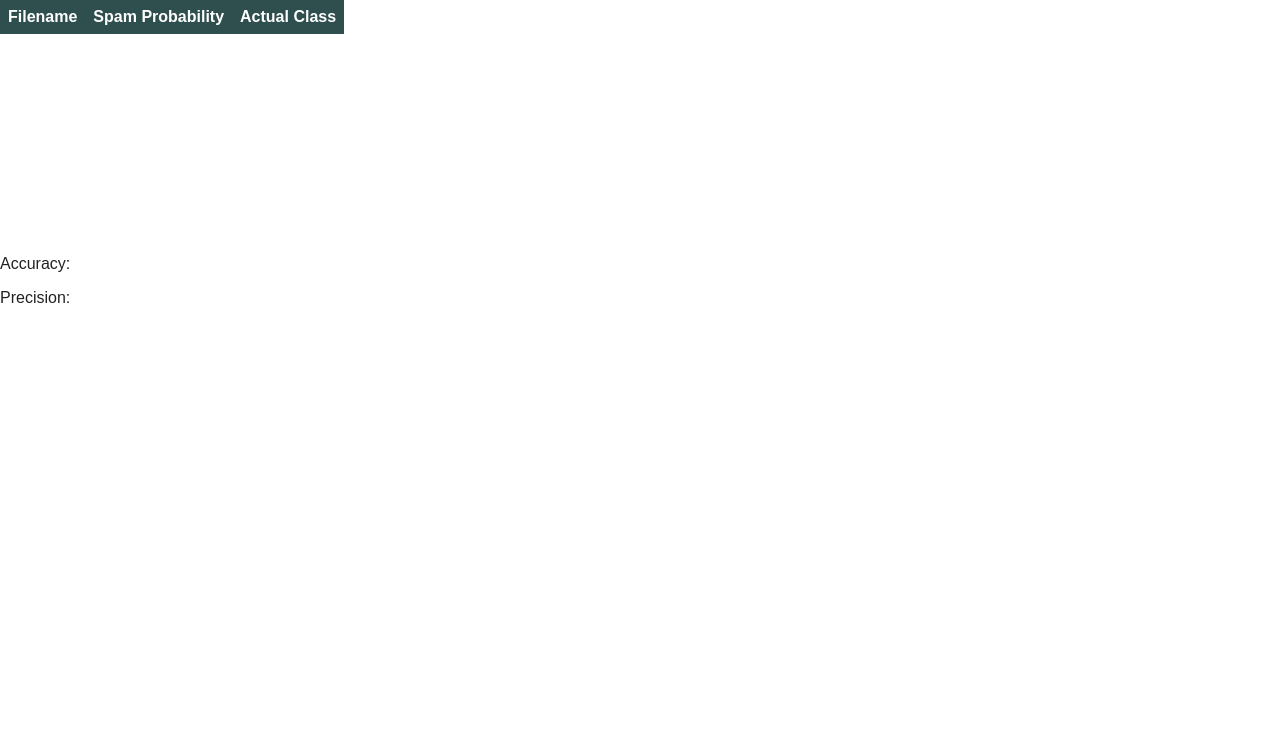
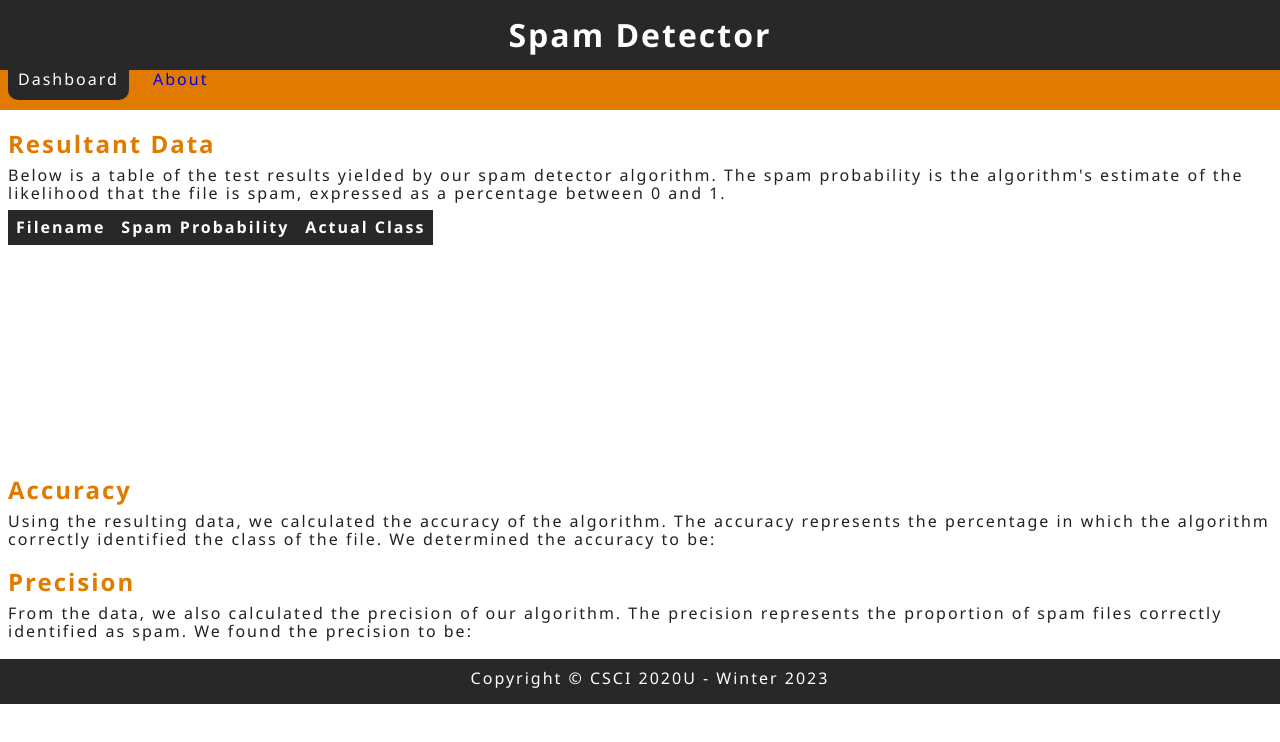
Before and after one commit to Anthony-Matheou/CSCI2020U-Assignment1, a website built with Parcel: page SpamDetectorClient/index.html in a window 1280 px wide. Built offline with nearby package versions, Linux system fonts and the light colour scheme; files whose address does not match are found by name.

Commit message:
Made the UI look nice

```diff
--- a/SpamDetectorClient/css/main.css
+++ b/SpamDetectorClient/css/main.css
@@ -14,13 +14,56 @@
 html {
   color: #222;
   font-size: 1em;
-  font: 1em sans-serif;
+  font-family: 'Segoe UI', Tahoma, Geneva, Verdana, sans-serif;
+  letter-spacing: 2px;
   line-height: 1.4;
+}
+
+.sidebar {
+  display: flex;
+  height: 40px;
+}
+
+.sidebar > .main-content {
+  flex: 1;
+  background-color: rgb(224, 123, 0);
+}
+
+a {
+  background-color: #f0f0f0;
+  padding: 10px;
+  margin-left: 8px;
+  border-radius: 10px;
+  text-decoration: none;
+}
+
+a:hover {
+  background-color:rgb(40, 40, 40);
+  color: #fff;
+}
+
+a.currentPage {
+  background-color: rgb(40, 40, 40);
+  color: #fff;
+}
+
+
+h2 {
+  margin-left: 8px;
+  margin-bottom: 8px;
+  color:rgb(224, 123, 0);
+}
+
+p1 {
+  margin-left: 8px;
+  position: relative;
+  display: flex;
 }
 
 .wrapper {
   position: relative;
   display: inline-block;
+  padding: 8px;
 }
 
 .scrollbar {
@@ -61,12 +104,43 @@ td {
 }
 
 th {
-  background-color: darkslategray;
+  background-color:rgb(40, 40, 40);
 }
 
 tr:nth-child(even) {
   background-color: #d4d4d4;
 }
+
+/* Style the header */
+header {
+  background-color: rgb(40, 40, 40);
+  color: #fff;
+  padding: 20px;
+  text-align: center;
+  position: relative;
+  height: 30px;
+}
+
+header h1 {
+	margin: 0;
+	position: absolute;
+	top: 50%;
+	left: 50%;
+	transform: translate(-50%, -50%);
+}
+
+/* Style the footer */
+footer {
+  background-color: rgb(40, 40, 40);
+	color: #fff;
+	padding: 10px;
+	text-align: center;
+	position: relative;
+	bottom: 0;
+	width: 100%;
+	height: 25px; /* Set the height to 50 pixels */
+}
+
 
 /*
  * Remove text-shadow in selection highlight:
--- a/SpamDetectorClient/index.html
+++ b/SpamDetectorClient/index.html
@@ -3,7 +3,7 @@
 
 <head>
   <meta charset="utf-8">
-  <title></title>
+  <title>Spam Detector</title>
   <meta name="description" content="">
   <meta name="viewport" content="width=device-width, initial-scale=1">
 
@@ -25,8 +25,23 @@
 </head>
 
 <body>
+  <header>
+    <h1>Spam Detector</h1>
+  </header>
+  <!-- Add your site or application content here -->
+  <div class="sidebar">
+    <div class="main-content">
+      <a href="index.html" class="currentPage">Dashboard</a>
+      <a href="about.html">About</a>
 
-  <!-- Add your site or application content here -->
+    </div>
+  </div>
+
+  <h2>Resultant Data</h2>
+  <p1>
+    Below is a table of the test results yielded by our spam detector algorithm.
+    The spam probability is the algorithm's estimate of the likelihood that the file is spam, expressed as a percentage between 0 and 1.
+  </p1>
   <div class="wrapper">
     <table id="resultsTable">
       <thead>
@@ -41,9 +56,21 @@
     </table>
   </div>
 
-  <p>Accuracy: <span id="accuracy"></span></p>
+  <h2>Accuracy</h2>
+  <p1>
+    Using the resulting data, we calculated the accuracy of the algorithm.
+    The accuracy represents the percentage in which the algorithm correctly identified the class of the file.
+    We determined the accuracy to be:
+  </p1>
+  <h3><span id="accuracy"></span> <style>h3{margin-left: 8px;}</style></h3>
 
-  <p>Precision: <span id="precision"></span></p>
+  <h2>Precision</h2>
+  <p1>
+    From the data, we also calculated the precision of our algorithm.
+    The precision represents the proportion of spam files correctly identified as spam.
+    We found the precision to be:
+  </p1>
+  <h3><span id="precision"></span></h3>
 
   <script src="js/vendor/modernizr-3.11.2.min.js"></script>
   <script src="js/plugins.js"></script>
@@ -56,6 +83,9 @@
   </script>
   <script src="https://www.google-analytics.com/analytics.js" async></script>
 
+  <footer>
+    <p2>Copyright &copy; CSCI 2020U - Winter 2023</p2>
+  </footer>
 </body>
 
 </html>
```
Also changed, not shown: SpamDetectorClient/about.html (+20 -0 lines).
